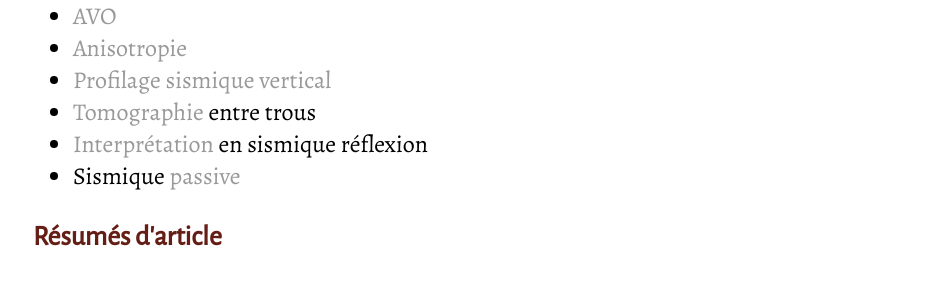
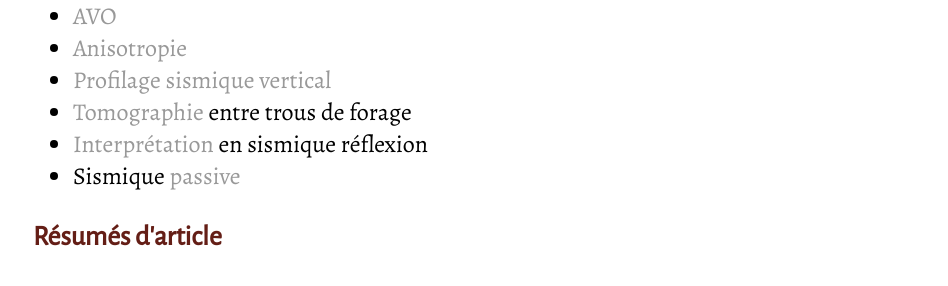
Before and after one commit to bernard-giroux/bernard-giroux.github.io, a Jekyll site: the page built from teaching/index.html, in a window 1280 px wide. Shown: the part 1647-1933 px from the top of the page, without its empty margins (159-1107 px from the left). Built offline with Jekyll 4.4.1, drawn with Linux system fonts in a browser that asks for light colours.

Commit message:
Update index.html

```diff
--- a/teaching/index.html
+++ b/teaching/index.html
@@ -43,7 +43,7 @@ title: Enseignement
 			<li><a href=PDFms/09_avo.pdf>AVO</a></li>
 			<li><a href=PDFms/10_aniso.pdf>Anisotropie</a></li>
 			<li><a href=PDFms/11_psv.pdf>Profilage sismique vertical</a></li>
-			<li><a href=PDFms/12_tomo_bh.pdf>Tomographie</a> entre trous</li>
+			<li><a href=PDFms/12_tomo_bh.pdf>Tomographie</a> entre trous de forage</li>
 			<li><a href=PDFms/13_interp.pdf>Interprétation</a> en sismique réflexion</li>
 			<li>Sismique <a href=PDFms/14_passive.pdf>passive</a></li>
 		</ul>
```
